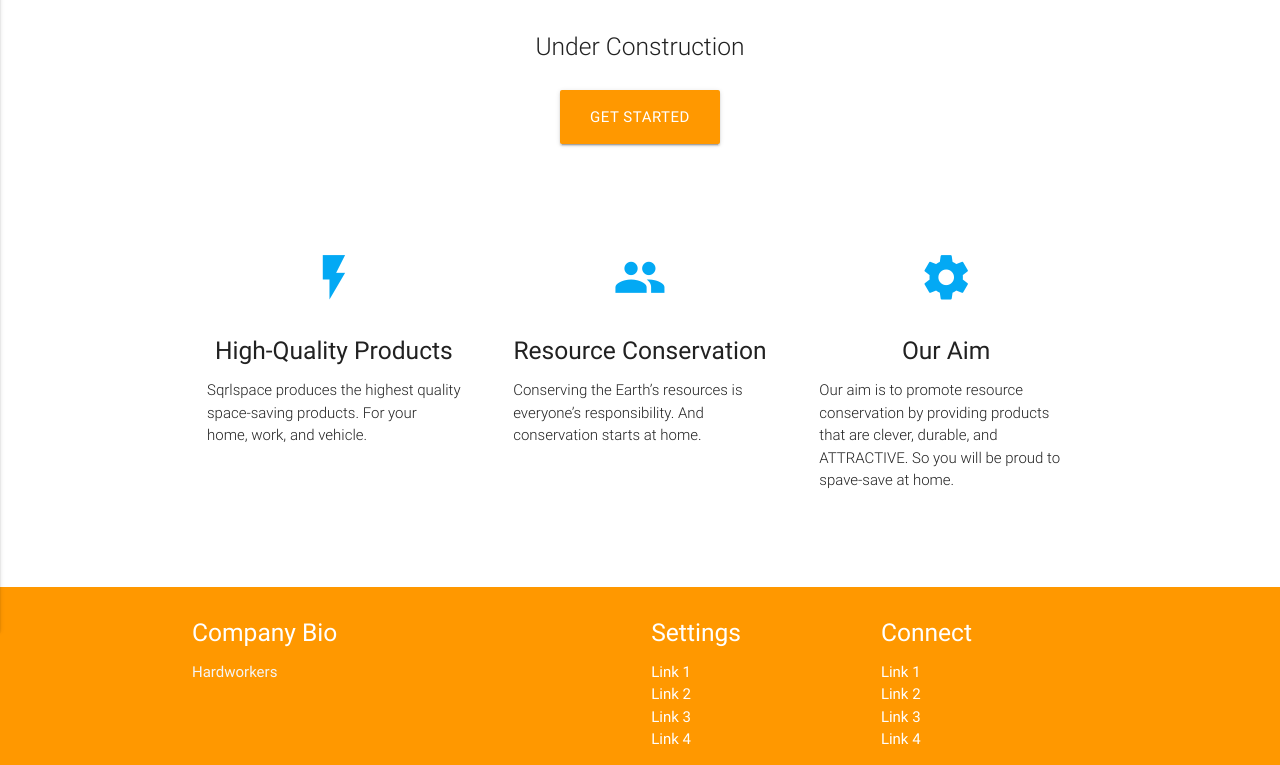
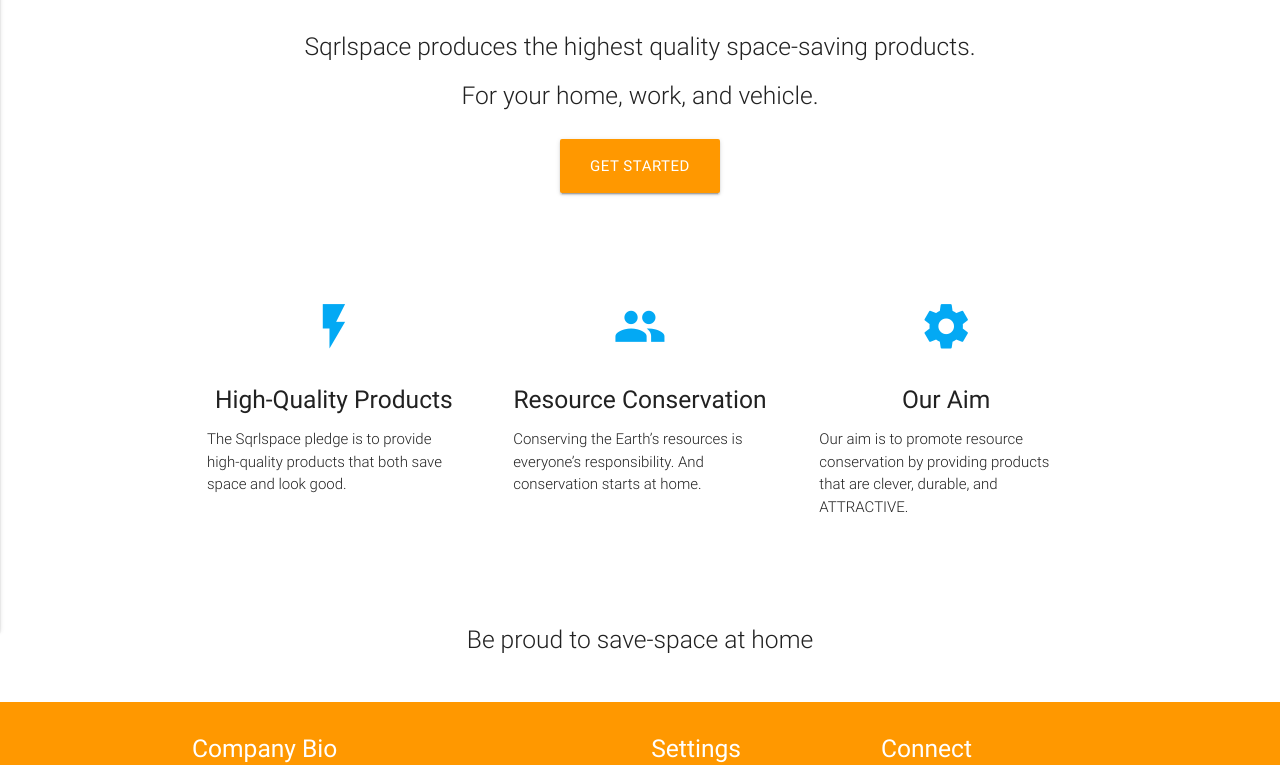
Before and after one commit to Jbays/sqrlspace, a website: page index.html in a window 1280 px wide. Shown: the part 229-994 px from the top of the page. Drawn offline with nearby package versions, Linux system fonts and the light colour scheme.

Commit message:
Getting the front-page in better order

```diff
--- a/index.html
+++ b/index.html
@@ -28,7 +28,8 @@
       <br><br>
       <h1 class="header center orange-text">SqrlSpace</h1>
       <div class="row center">
-        <h5 class="header col s12 light">Under Construction</h5>
+        <h5 class="header col s12 light">Sqrlspace produces the highest quality space-saving products.</h5>
+        <h5 class="header col s12 light">For your home, work, and vehicle.</h5>
       </div>
       <div class="row center">
         <a href="http://materializecss.com/getting-started.html" id="download-button" class="btn-large waves-effect waves-light orange">Get Started</a>
@@ -49,7 +50,8 @@
             <h2 class="center light-blue-text"><i class="material-icons">flash_on</i></h2>
             <h5 class="center">High-Quality Products</h5>
 
-            <p class="light">Sqrlspace produces the highest quality space-saving products.  For your home, work, and vehicle.</p>
+            <!-- <p class="light">Sqrlspace produces the highest quality space-saving products.  For your home, work, and vehicle.</p> -->
+            <p class="light">The Sqrlspace pledge is to provide high-quality products that both save space and look good.</p>
           </div>
         </div>
 
@@ -67,13 +69,35 @@
             <h2 class="center light-blue-text"><i class="material-icons">settings</i></h2>
             <h5 class="center">Our Aim</h5>
 
-            <p class="light">Our aim is to promote resource conservation by providing products that are clever, durable, and ATTRACTIVE.  So you will be proud to spave-save at home.</p>
+            <p class="light">Our aim is to promote resource conservation by providing products that are clever, durable, and ATTRACTIVE.</p>
           </div>
         </div>
       </div>
 
     </div>
     <br><br>
+  </div>
+  <div class="container">
+    <div class="row">
+
+      <div class="row center">
+        <!-- <h5 class="header col s12 light">Sqrlspace is a huge supporter of resource conservation movements.  Examples include the Tiny Homes Movement, Alternative Building Materials Movement, and the Van Life Movement.  But don’t worry -- our products provide value to everyone, no matter their size of home!</h5> -->
+        <h5 class="header col s12 light">Be proud to save-space at home</h5>
+
+        <!-- Sqrlspace is a huge supporter of resource conservation movements.  Examples include the Tiny Homes Movement, Alternative Building Materials Movement, and the Van Life Movement.  But don’t worry -- our products provide value to everyone, no matter their size of home!
+
+        Every product we sell is backed by our Sqrlpace-Saving Guarantee.
+
+        See a product with the Sqrlspace Logo?  Rest assured that item will save space in your home.  Sqrl-away your prized possessions with efficiency.
+        //insert a picture of the logo
+
+        Welcome to the Sqrlspace family. We look forward to hearing about your fun and interesting space-saving ideas on our social media pages.
+
+        Cheers! -->
+
+      </div>
+
+    </div>
   </div>
 
   <footer class="page-footer orange">
@@ -91,7 +115,6 @@
             <li><a class="white-text" href="#!">Link 1</a></li>
             <li><a class="white-text" href="#!">Link 2</a></li>
             <li><a class="white-text" href="#!">Link 3</a></li>
-            <li><a class="white-text" href="#!">Link 4</a></li>
           </ul>
         </div>
         <div class="col l3 s12">
@@ -100,14 +123,13 @@
             <li><a class="white-text" href="#!">Link 1</a></li>
             <li><a class="white-text" href="#!">Link 2</a></li>
             <li><a class="white-text" href="#!">Link 3</a></li>
-            <li><a class="white-text" href="#!">Link 4</a></li>
           </ul>
         </div>
       </div>
     </div>
     <div class="footer-copyright">
       <div class="container">
-      Made by <a class="orange-text text-lighten-3" href="http://materializecss.com">Materialize</a>
+        Made by Axiom Distribution Group, LLC
       </div>
     </div>
   </footer>
```
